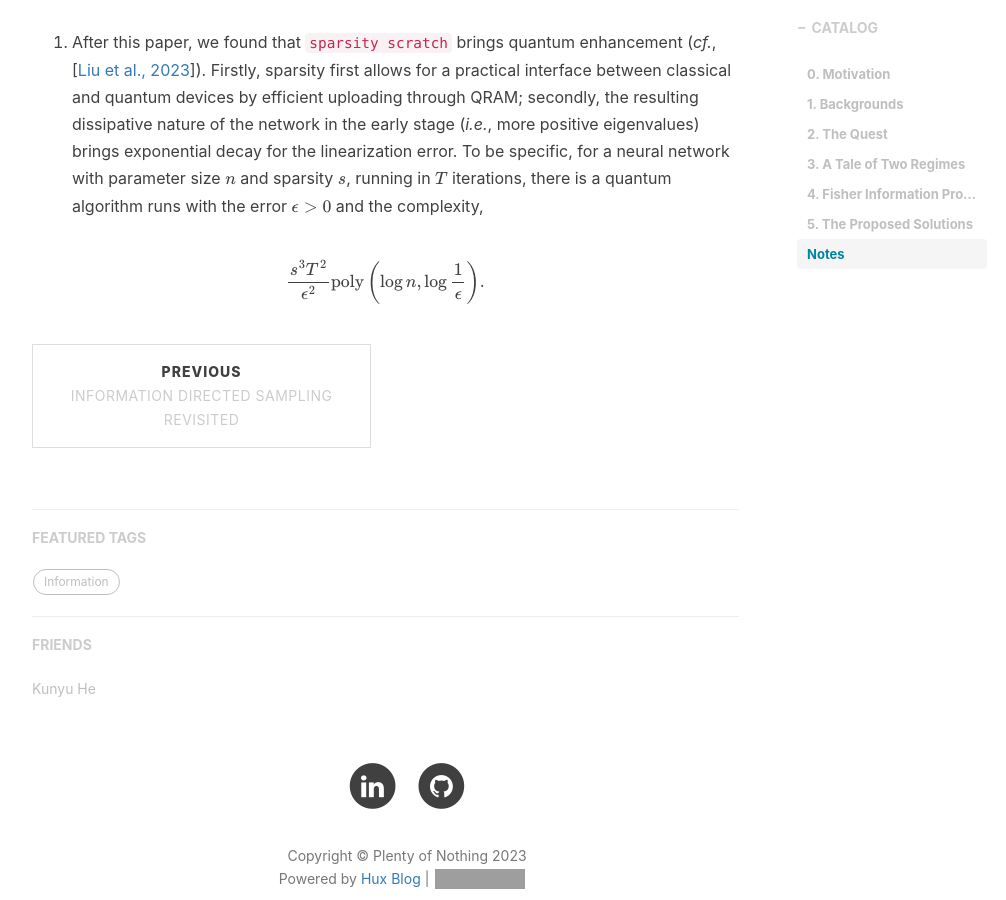
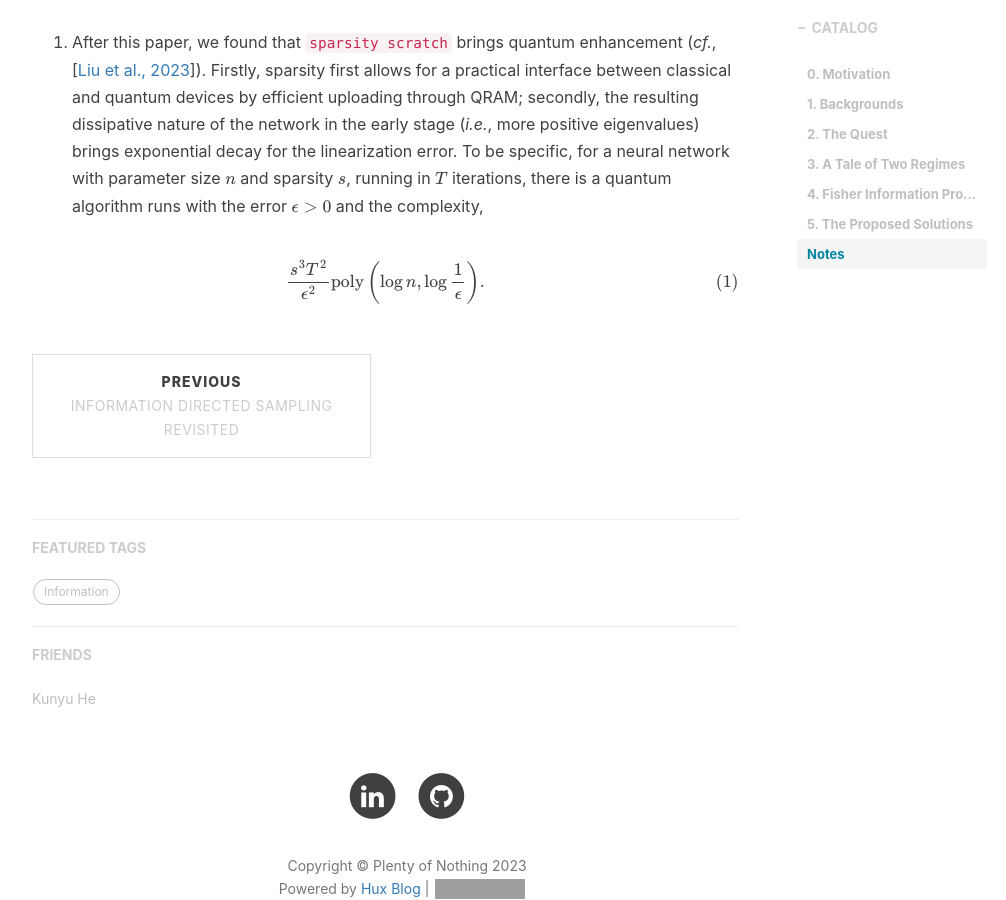
Before and after one commit to ZIYU-DEEP/ZIYU-DEEP.github.io, a Jekyll site: the page built from _posts/2022-08-21-The-Price-of-Sparsity.md, in a window 1280 px wide and 900 px high, scrolled down 8326 px. Shown: the whole window, without its empty margins (233-1239 px from the left). Built offline with Jekyll 4.4.1, drawn with Linux system fonts in a browser that asks for light colours; nearby versions of some CDN libraries; formulas are drawn with MathJax 3; comment, search, counter and statistics services are not loaded; grey boxes are pictures that could not be loaded.

Commit message:
update equation

```diff
--- a/_posts/2022-08-21-The-Price-of-Sparsity.md
+++ b/_posts/2022-08-21-The-Price-of-Sparsity.md
@@ -139,4 +139,4 @@ The high level idea here is that we can simply control the Fisher explosion (*cf
 
 6. After this paper, we found that `sparsity scratch` brings quantum enhancement (*cf.*, [[Liu et al., 2023](https://arxiv.org/pdf/2303.03428.pdf)]). Firstly, sparsity first allows for a practical interface between classical and quantum devices by efficient uploading through QRAM; secondly, the resulting dissipative nature of the network in the early stage (*i.e.*, more positive eigenvalues) brings exponential decay for the linearization error. To be specific, for a neural network with parameter size $n$ and sparsity $s$, running in $T$ iterations, there is a quantum algorithm runs with the error $\epsilon > 0$ and the complexity,
 
-$$\begin{aligned}\frac{s^3 T^2}{\epsilon^2} \operatorname{poly}\left(\log n, \log \frac{1}{\epsilon}\right).\end{aligned}$$
+\begin{equation}\frac{s^3 T^2}{\epsilon^2} \operatorname{poly}\left(\log n, \log \frac{1}{\epsilon}\right).\end{equation}
```
